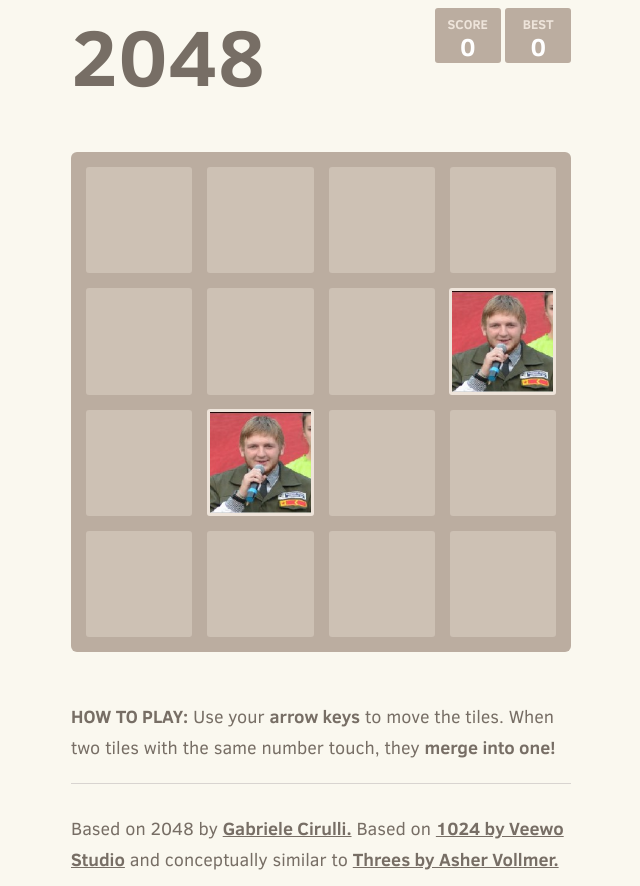
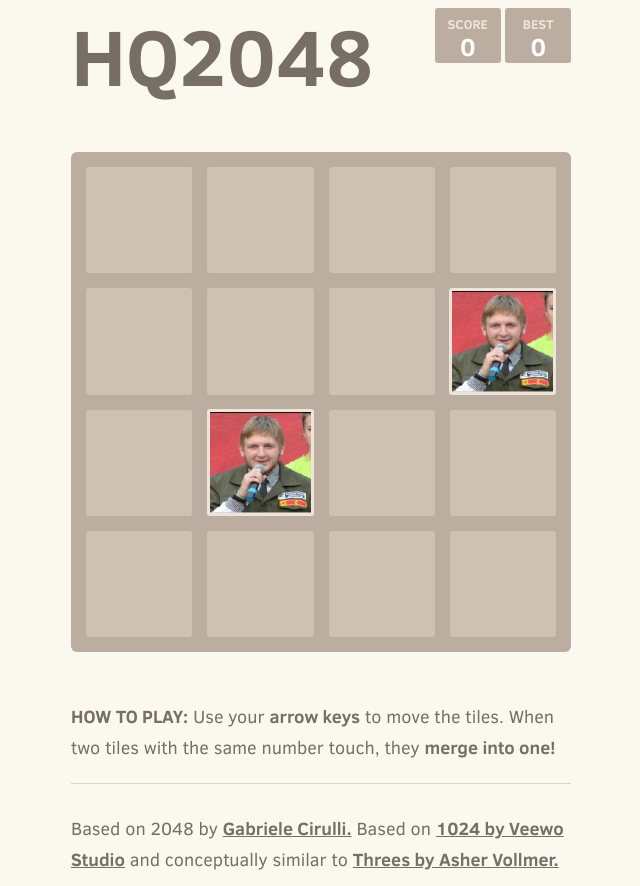
Before and after one commit to so2048/so2048.github.io, a plain HTML site: page index.html in a window 1280 px wide. Shown: the whole page, without its empty margins (319-959 px from the left). Drawn offline with Linux system fonts and the light colour scheme.

Commit message:
Update index.html

```diff
--- a/index.html
+++ b/index.html
@@ -17,7 +17,7 @@
 
   <div class="container">
     <div class="heading">
-      <h1 class="title">2048</h1>
+      <h1 class="title">HQ2048</h1>
       <div class="scores-container">
         <div class="score-container">0</div>
         <div class="best-container">0</div>
```
